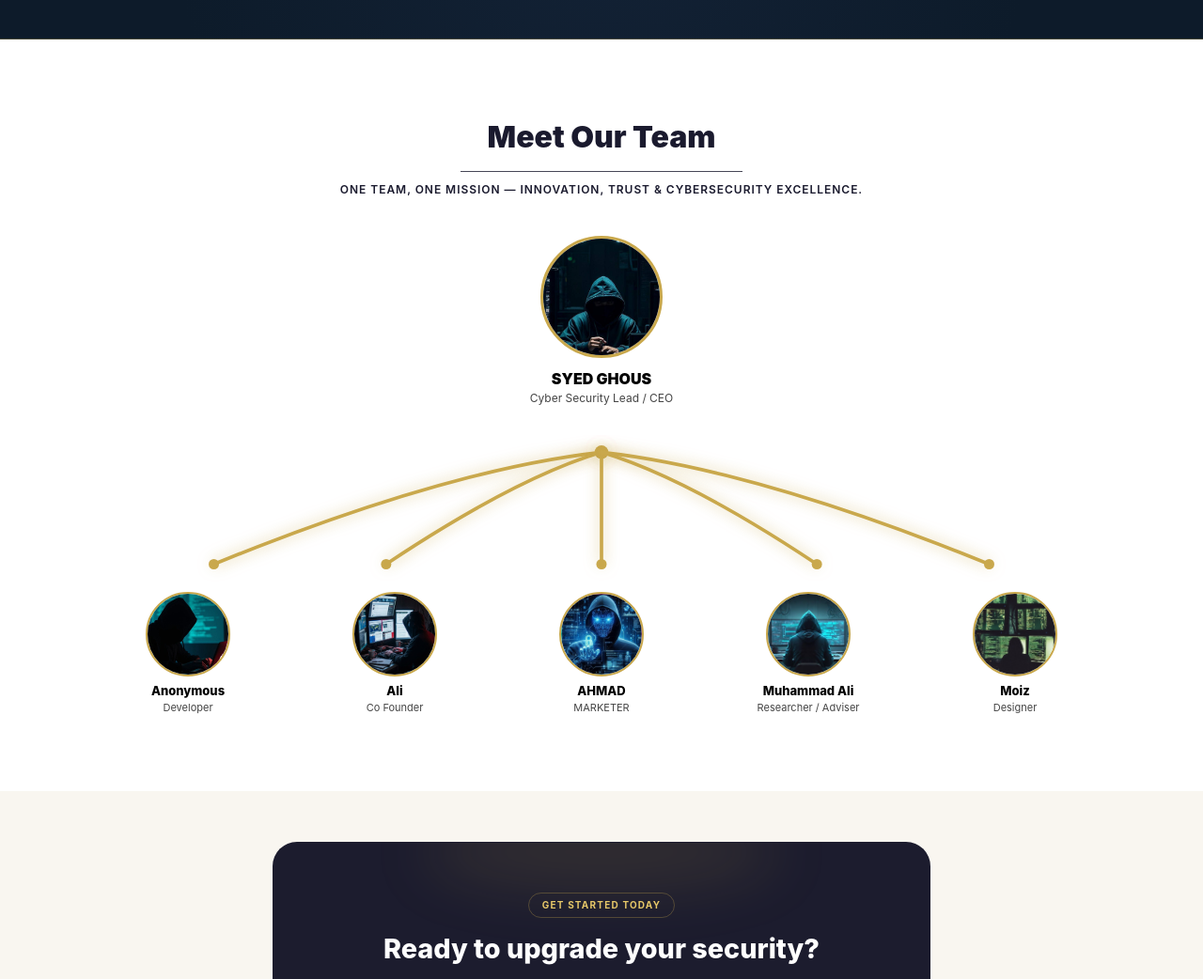
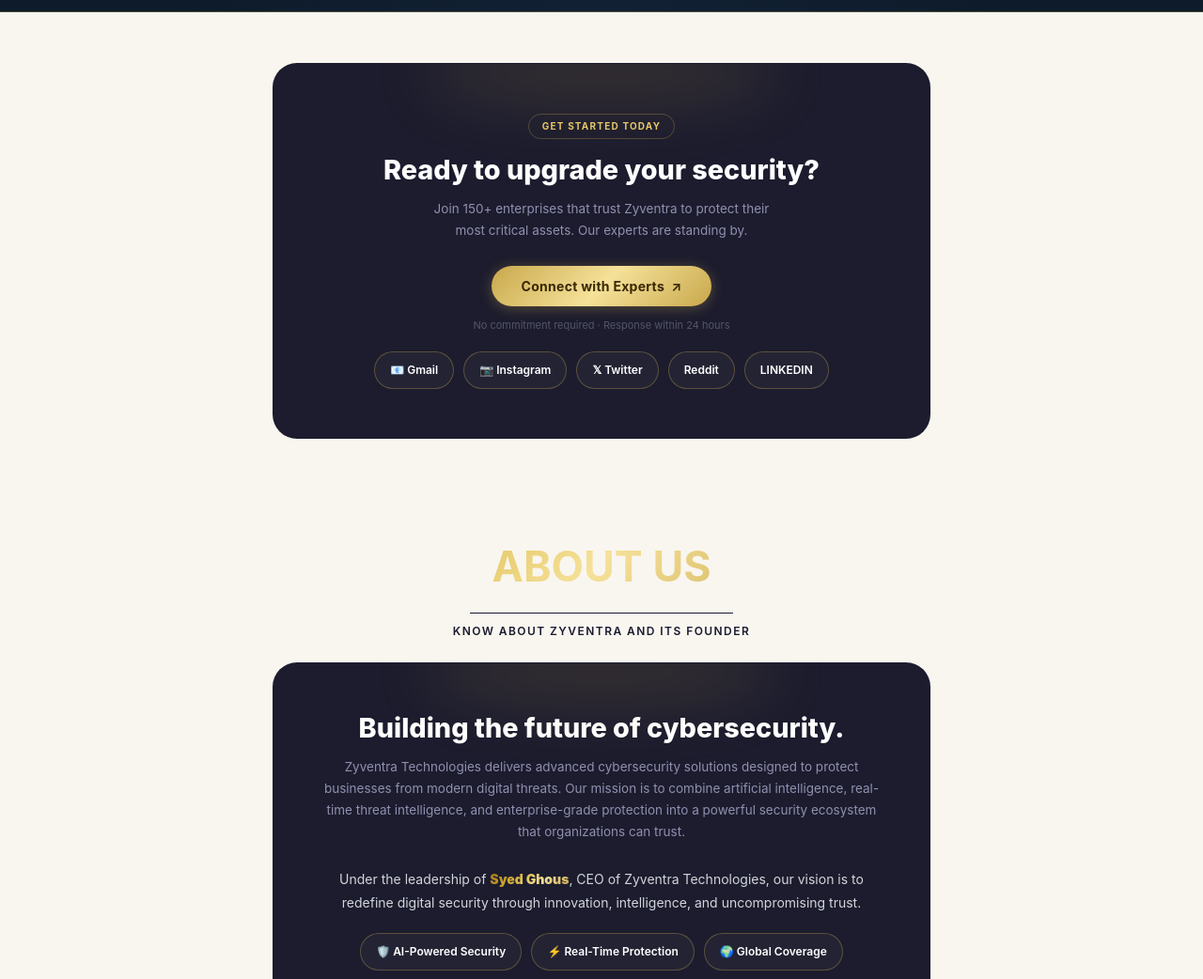
Before and after one commit to syedghous-1jp/Zyventra-Technologies, a plain HTML site: page indexold6.html in a window 1280 px wide. Shown: the part 2423-3465 px from the top of the page at 94% size. Drawn offline with Linux system fonts and the light colour scheme.

Commit message:
Update indexold6.html

```diff
--- a/indexold6.html
+++ b/indexold6.html
@@ -190,28 +190,6 @@
 .stats-grid{display:grid;grid-template-columns:repeat(4,1fr);gap:20px;max-width:900px;margin:0 auto;text-align:center}
 .stat-num{font-size:2.6rem;font-weight:900;background:linear-gradient(135deg,#9A7010,#D4AF37,#C9A84C);-webkit-background-clip:text;-webkit-text-fill-color:transparent;background-clip:text;line-height:1}
 .stat-lbl{color:var(--muted);font-size:12px;font-weight:600;margin-top:5px;text-transform:uppercase;letter-spacing:.06em}
-
-/* ============================================================
-   TEAM
-   ============================================================ */
-.team-org{background:#fff;padding:80px 20px;text-align:center}
-.team-title{font-size:32px;font-weight:900;color:#1a1a2e;margin-bottom:40px}
-.team-subtext{display:block;margin-top:12px;font-size:12px;font-weight:600;letter-spacing:.08em;text-transform:uppercase;color:#1a1a2e}
-.team-line{display:block;width:300px;height:1px;background:#1a1a2e;margin:0 auto 10px;opacity:.8}
-.top-node{display:flex;flex-direction:column;align-items:center;margin-bottom:30px}
-.top-node .avatar{width:130px;height:130px;border-radius:50%;overflow:hidden;border:3px solid #C9A84C}
-.top-node .avatar img{width:100%;height:100%;object-fit:cover;display:block}
-.top-node h3{font-size:16px;font-weight:900;color:#000;margin-top:10px}
-.top-node p{font-size:12px;color:#444}
-.team-grid-org{display:grid;grid-template-columns:repeat(5,1fr);justify-items:center;margin-top:-55px;position:relative}
-.team-grid-org .member{width:140px;display:flex;flex-direction:column;align-items:center}
-.member .avatar{width:90px;height:90px;border-radius:50%;overflow:hidden;border:2px solid #C9A84C}
-.member .avatar img{width:100%;height:100%;object-fit:cover;display:block}
-.member h3{font-size:13px;font-weight:800;color:#000;margin-top:6px}
-.member p{font-size:11px;color:#444}
-.services-svg,.team-svg{width:100%;height:auto;display:block;margin-bottom:20px}
-.flow-line{stroke-linecap:round;stroke-linejoin:round;stroke-dasharray:1000;stroke-dashoffset:1000;opacity:1}
-.flow-line.animate{animation:drawLine 2s ease forwards;filter:drop-shadow(0 0 8px rgba(201,168,76,.7))}
 
 /* ============================================================
    CTA
@@ -462,14 +440,6 @@
    ============================================================ -->
 <div class="stats-sect"><div class="stats-grid"><div style="text-align:center"><div class="stat-num counter" data-target="150" data-suffix="+">0</div><div class="stat-lbl">Enterprise Clients</div></div><div style="text-align:center"><div class="stat-num counter" data-target="10" data-suffix="M+">0</div><div class="stat-lbl">Threats Neutralized</div></div><div style="text-align:center"><div class="stat-num counter" data-target="99.9" data-suffix="%">0</div><div class="stat-lbl">Uptime</div></div><div style="text-align:center"><div class="stat-num">24/7</div><div class="stat-lbl">Expert Support</div></div></div></div>
 
-<!-- ============================================================
-   TEAM
-   ============================================================ -->
-<section class="team-org" id="about"><h2 class="team-title">Meet Our Team<span class="team-subtext"><span class="team-line"></span>One team, one mission — innovation, trust & cybersecurity excellence.</span></h2>
-<div class="org-wrapper" style="max-width:1100px;margin:0 auto">
-<div class="top-node"><div class="avatar"><img src="shahg.jpeg" alt="Syed Ghous"></div><h3>SYED GHOUS</h3><p>Cyber Security Lead / CEO</p></div>
-<svg class="team-svg" viewBox="0 0 1200 220" width="100%" height="220"><circle cx="600" cy="20" r="8" fill="#C9A84C"/><path class="flow-line" d="M600 20 Q420 40 150 150" stroke="#C9A84C" stroke-width="4" fill="none"/><path class="flow-line" d="M600 20 Q500 50 350 150" stroke="#C9A84C" stroke-width="4" fill="none"/><path class="flow-line" d="M600 20 Q600 80 600 150" stroke="#C9A84C" stroke-width="4" fill="none"/><path class="flow-line" d="M600 20 Q700 50 850 150" stroke="#C9A84C" stroke-width="4" fill="none"/><path class="flow-line" d="M600 20 Q780 40 1050 150" stroke="#C9A84C" stroke-width="4" fill="none"/><circle cx="150" cy="150" r="6" fill="#C9A84C"/><circle cx="350" cy="150" r="6" fill="#C9A84C"/><circle cx="600" cy="150" r="6" fill="#C9A84C"/><circle cx="850" cy="150" r="6" fill="#C9A84C"/><circle cx="1050" cy="150" r="6" fill="#C9A84C"/></svg>
-<div class="team-grid-org"><div class="member"><div class="avatar"><img src="ag2.jpeg" alt="Developer"></div><h3>Anonymous</h3><p>Developer</p></div><div class="member"><div class="avatar"><img src="ag3.jpeg" alt="Co-Founder"></div><h3>Ali</h3><p>Co Founder</p></div><div class="member"><div class="avatar"><img src="ag4.jpeg" alt="Marketer"></div><h3>AHMAD</h3><p>MARKETER</p></div><div class="member"><div class="avatar"><img src="ag5.jpeg" alt="Researcher"></div><h3>Muhammad Ali</h3><p>Researcher / Adviser</p></div><div class="member"><div class="avatar"><img src="ag6.jpeg" alt="Designer"></div><h3>Moiz</h3><p>Designer</p></div></div></div></section>
 
 <!-- ============================================================
    CTA SECTIONS
@@ -678,24 +648,7 @@
     a();
 });
 
-// ============================================================
-// SVG LINE ANIMATION
-// ============================================================
-function animateSvgLines(cls) {
-    const s = document.querySelector("." + cls);
-    if (!s) return;
-    const l = s.querySelectorAll(".flow-line");
-    new IntersectionObserver((e) => {
-        e.forEach(entry => {
-            if (entry.isIntersecting) {
-                l.forEach((line, index) => { setTimeout(() => { line.classList.add("animate"); }, index * 180); });
-                observer.unobserve(entry.target);
-            }
-        });
-    }, { threshold: .35 }).observe(s);
-}
-animateSvgLines("services-svg");
-animateSvgLines("team-svg");
+
 
 // ============================================================
 // TOOL SYSTEM ENGINE (32+ tools with LOADER + PROGRESS BAR)
```
